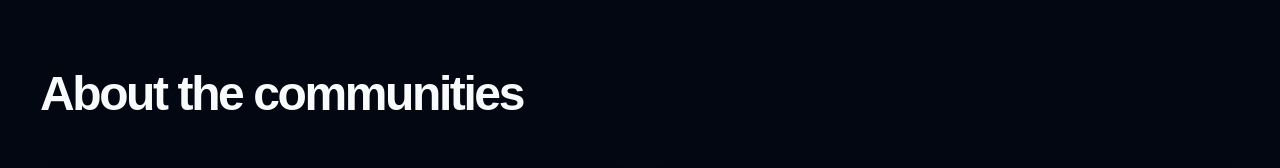
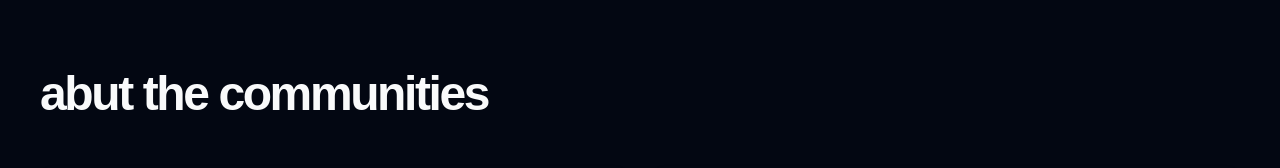
Before and after one commit to TroyMoses/itclubwebsite, a Next.js app: page / in a window 1280 px wide. Shown: the part 565-733 px from the top of the page. Built offline with nearby package versions, Linux system fonts and the light colour scheme.

Commit message:
my first commit

```diff
--- a/app/page.tsx
+++ b/app/page.tsx
@@ -119,7 +119,7 @@ export default function HomePage() {
         <section className="py-20 px-10">
           <div className="container">
             <h2 className="text-3xl font-bold tracking-tighter sm:text-4xl md:text-5xl mb-12">
-              About the communities
+              abut the communities
             </h2>
             <div className="grid gap-6 lg:grid-cols-2">
               <Card className=" border-none">
```
Also changed, not shown: 1 other file (tests, documents, lock files or other folders).
